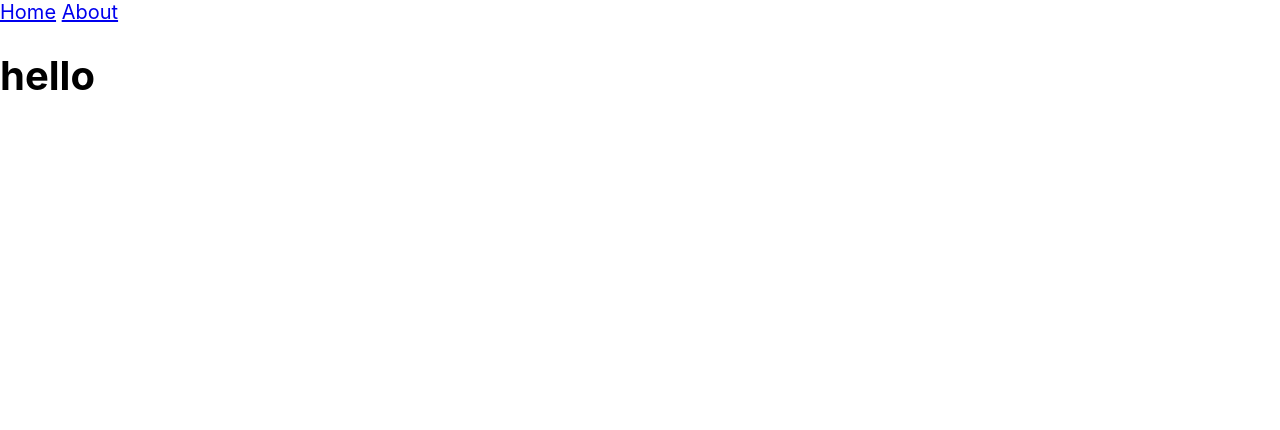
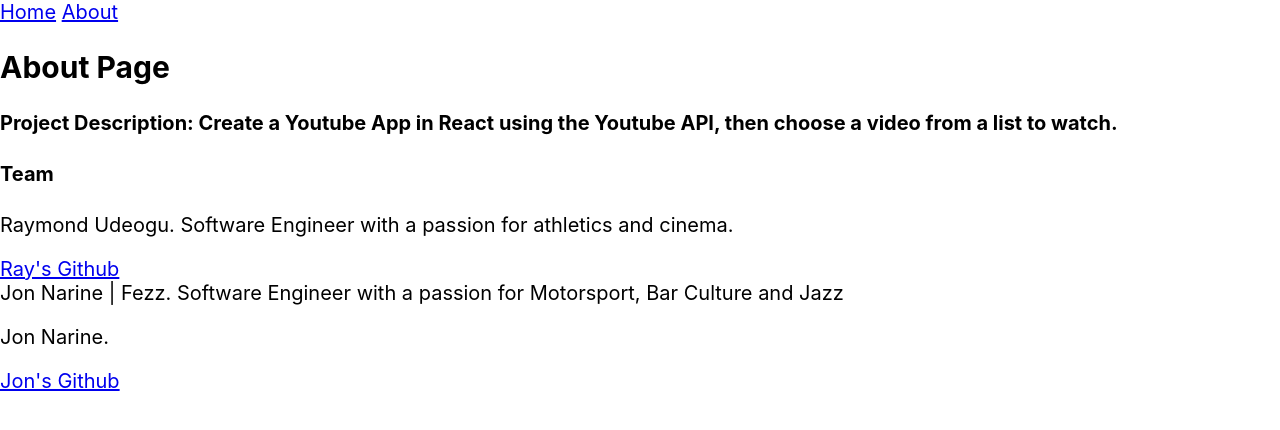
Before and after one commit to joinpursuit/React-YouTube-Project-Prompt, a React (Create React App) app in the folder fsw-react-youtube/: page /about in a window 1280 px wide. Shown: the top 430 px of the page. Built offline with nearby package versions, Linux system fonts and the light colour scheme.

Commit message:
About bios

```diff
--- a/fsw-react-youtube/src/Components/About.js
+++ b/fsw-react-youtube/src/Components/About.js
@@ -1,9 +1,29 @@
-import React from 'react'
+import React from "react";
 
 export default function About() {
-    return (
-        <div>
-            <h1>hello</h1>
-        </div>
-    )
+  return (
+    <>
+      <div className="About">
+        <h2>About Page</h2>
+      </div>
+      <div>
+        <h4>
+          Project Description: Create a Youtube App in React using the Youtube
+          API, then choose a video from a list to watch.
+        </h4>
+        <h4>Team</h4>
+        <p>
+          Raymond Udeogu. Software Engineer with a passion for athletics and
+          cinema.
+        </p>
+        <a href="https://github.com/rayu117">Ray's Github </a>
+              <br />
+              Jon Narine | Fezz. Software Engineer with a passion for Motorsport, Bar Culture and Jazz
+              <p>Jon Narine.</p>
+              <a href="https://github.com/jonnicwolf">
+                  Jon's Github
+              </a>
+      </div>
+    </>
+  );
 }
```
